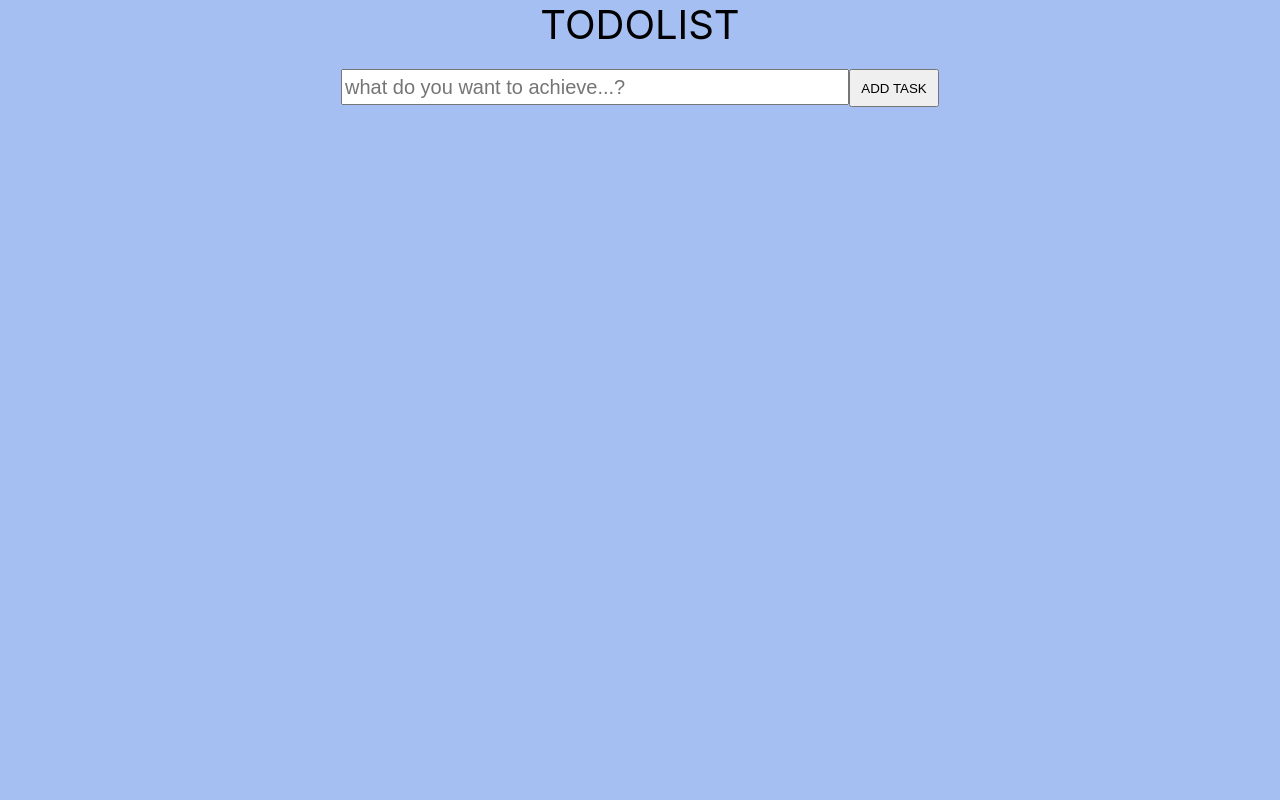
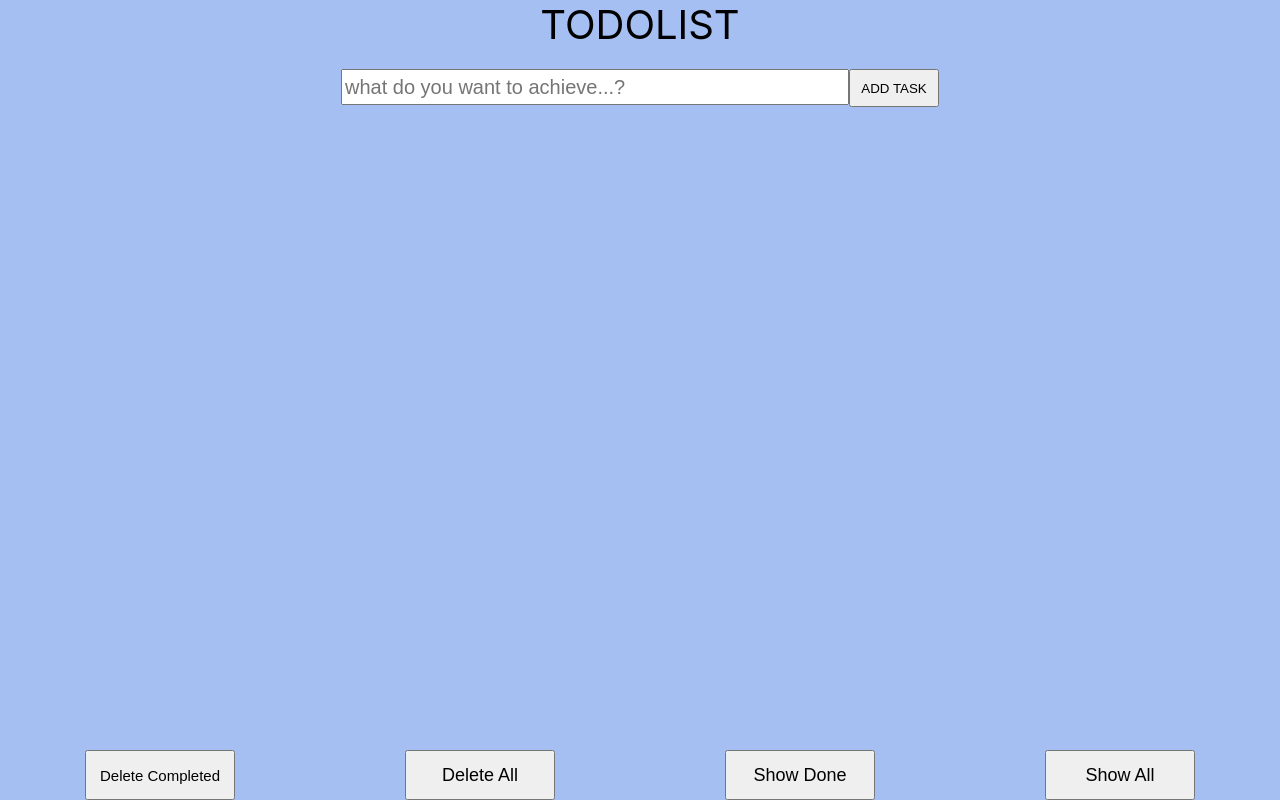
Before and after one commit to chetansource/react-redis-express, a React (Create React App) app: page / in a window 1280 px wide. Built offline with nearby package versions, Linux system fonts and the light colour scheme.

Commit message:
added footer button fixed 2 buttons

```diff
--- a/src/components/TodoForm.css
+++ b/src/components/TodoForm.css
@@ -24,3 +24,42 @@
   .submitBtn:hover{
     background-color: greenyellow;
   }
+  .footerButton{
+    position: fixed;
+    left: 0;
+    bottom: 0;
+    width: 100%;
+    text-align: center;
+    display: flex;
+    justify-content: space-around;
+    height: 50px;
+  }
+  .delDone{
+    width:150px;
+    font-size:15px;
+  }
+  .delAll{
+    width:150px;
+    font-size:18px;
+  }
+  .showDone{
+    width:150px;
+    font-size:18px;
+  }
+  .showAll{
+    width:150px;
+    font-size:18px;
+  }
+
+.delDone:hover{
+  background: rgb(253, 177, 177);
+}
+.delAll:hover{
+  background: rgb(252, 117, 117);
+}
+.showDone:hover{
+  background: rgb(197, 252, 142);
+}
+.showAll:hover{
+  background: rgb(167, 246, 89);
+}
--- a/src/components/TodoForm.js
+++ b/src/components/TodoForm.js
@@ -8,9 +8,14 @@ function TodoForm() {
   const [todos, setTodos] = useState(
     JSON.parse(localStorage.getItem('items')) || []
   )
-
-  function addTodo(event) {
+  const [doneTodos, setDoneTodos] = useState(
+    JSON.parse(localStorage.getItem('doneItems')) || []
+  )
+  const [disable, setDisable] = useState(false)
+  function handleSubmit(event) {
     event.preventDefault()
+  }
+  function addTodo() {
     if (inputText.trim() === '') return
     todos.push({
       id: todos.length === 0 ? 0 : Math.max(...todos.map((e) => e.id)) + 1,
@@ -66,9 +71,31 @@ function TodoForm() {
     setTodos(fetchTodos)
     localStorage.setItem('items', JSON.stringify(fetchTodos))
   }
+  function deleteDone() {
+    const fetchTodos = JSON.parse(localStorage.getItem('items'))
+    const editTodo = fetchTodos.filter((obj) => obj.checkbox !== true)
+    localStorage.setItem('items', JSON.stringify(editTodo))
+  }
+  function deleteAll() {
+    const fetchTodos = JSON.parse(localStorage.getItem('items'))
+    fetchTodos.splice(0, fetchTodos.length)
+    localStorage.setItem('items', JSON.stringify(fetchTodos))
+  }
+  function showDone() {
+    const fetchTodos = JSON.parse(localStorage.getItem('items'))
+    const editTodo = fetchTodos.filter((obj) => obj.checkbox === true)
+    setDoneTodos(editTodo)
+    localStorage.setItem('doneItems', JSON.stringify(editTodo))
+  }
+  function showAll() {
+    const fetchTodos = JSON.parse(localStorage.getItem('items'))
+    setTodos(fetchTodos)
+    localStorage.setItem('items', JSON.stringify(fetchTodos))
+    setDisable(false)
+  }
 
   return (
-    <form className='todoForm'>
+    <form className='todoForm' onSubmit={handleSubmit}>
       <div className='form'>
         <input
           className='title'
@@ -96,6 +123,26 @@ function TodoForm() {
           />
         ))}
       </div>
+      <div>
+        <footer className='footerButton'>
+          <button className='delDone' onClick={() => deleteDone()}>
+            Delete Completed
+          </button>
+          <button className='delAll' onClick={() => deleteAll()}>
+            Delete All
+          </button>
+          <button
+            className='showDone'
+            disabled={disable}
+            onClick={() => setDisable(true)}
+          >
+            Show Done
+          </button>
+          <button className='showAll' onClick={() => showAll()}>
+            Show All
+          </button>
+        </footer>
+      </div>
     </form>
   )
 }
```
